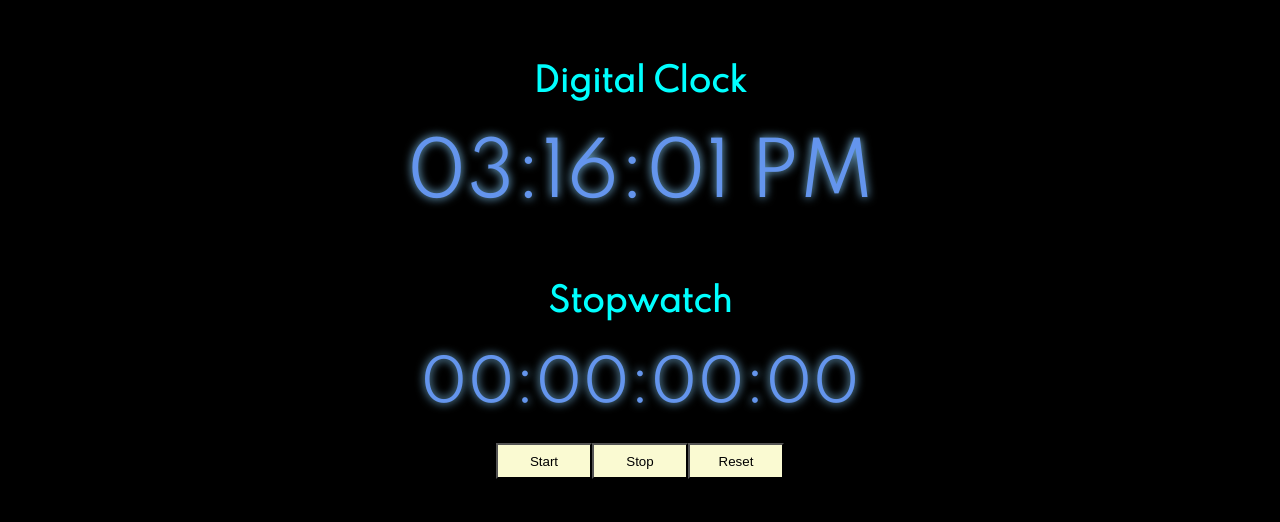
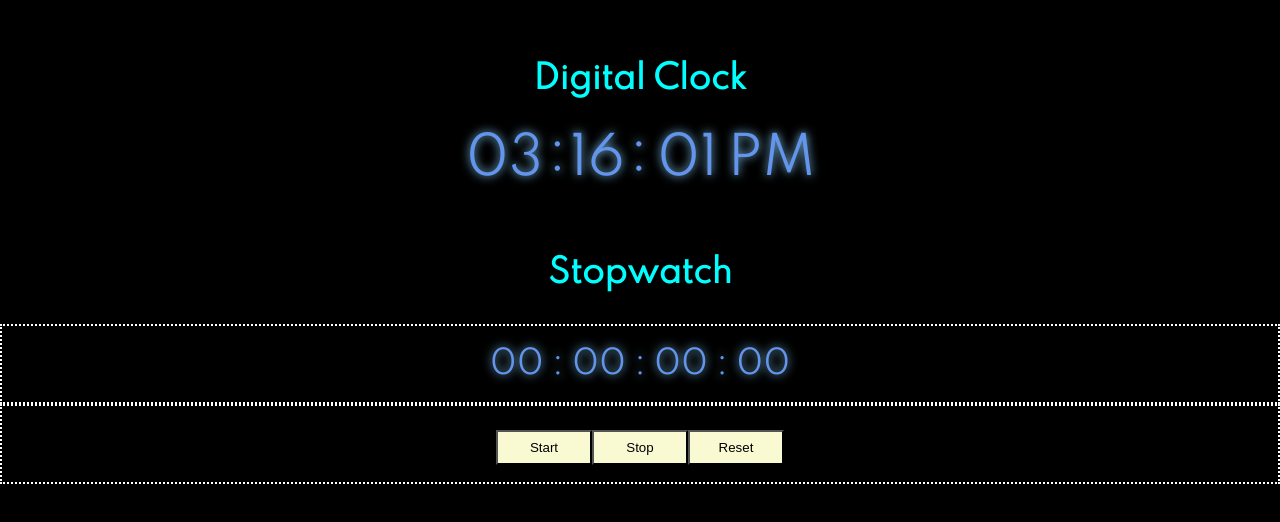
Before and after one commit to okhouja/Digital_Clock, a website: page src/index.html in a window 1280 px wide. Shown: the part 128-650 px from the top of the page. Drawn offline with nearby package versions, Linux system fonts and the light colour scheme; files that its build step writes are made by us from their sources.

Commit message:
stop watch

```diff
--- a/src/index.html
+++ b/src/index.html
@@ -9,10 +9,20 @@
   <body>
     <div class="wrapper">
       <h1>Digital Clock</h1>
-      <div id="MyClockDisplay" class="clock" onload="clock()"></div>
+      <div class="clock">
+        <p id="hourClockDisplay" class="hr" onload="clock()"></p>
+        <p class="dobule1">:</p>
+
+        <p id="minClockDisplay" class="min" onload="clock()"></p>
+        <p class="dobule2">:</p>
+
+        <p id="secClockDisplay" class="sec" onload="clock()"></p>
+        <p id="merClockDisplay" onload="clock()"></p>
+      </div>
+
       <div class="stop-watch-div"></div>
       <h2>Stopwatch</h2>
-      <div id="stopwatch">00:00:00:00</div>
+      <div id="stopwatch">00 : 00 : 00 : 00</div>
       <ul id="buttons">
         <li><button class="start" onclick="startTimer()">Start</button></li>
         <li><button class="stop" onclick="stopTimer()">Stop</button></li>
--- a/src/scripts/index.js
+++ b/src/scripts/index.js
@@ -18,9 +18,18 @@ function clock() {
   m = m < 10 ? "0" + m : m;
   s = s < 10 ? "0" + s : s;
 
-  let time = h + ":" + m + ":" + s + " " + meridian;
-  document.getElementById("MyClockDisplay").innerText = time;
-  document.getElementById("MyClockDisplay").textContent = time;
+  let hour = h;
+  let min = m;
+  let sec = s;
+  let mer = meridian;
+  document.getElementById("hourClockDisplay").innerText = hour;
+  document.getElementById("hourClockDisplay").textContent = hour;
+  document.getElementById("minClockDisplay").innerText = min;
+  document.getElementById("minClockDisplay").textContent = min;
+  document.getElementById("secClockDisplay").innerText = sec;
+  document.getElementById("secClockDisplay").textContent = sec;
+  document.getElementById("merClockDisplay").innerText = mer;
+  document.getElementById("merClockDisplay").textContent = mer;
 
   setTimeout(clock, 1000);
 }
@@ -41,27 +50,12 @@ let stoptime = true;
 function startTimer() {
   if (stoptime == true) {
     stoptime = false;
-    timerMilliSec();
     timerCycle();
   }
 }
 function stopTimer() {
   if (stoptime == false) {
     stoptime = true;
-  }
-}
-function timerMilliSec() {
-  if (stoptime == false) {
-    milSec = parseInt(milSec);
-    milSec = milSec + 1;
-    if (milSec == 99) {
-      sec = sec + 1;
-      milSec = 0;
-    }
-    if (milSec < 10 || milSec == 0) {
-      milSec = "0" + milSec;
-    }
-    setTimeout("timerMilliSec()", 100);
   }
 }
 
@@ -71,8 +65,11 @@ function timerCycle() {
     sec = parseInt(sec);
     min = parseInt(min);
     hr = parseInt(hr);
-    sec = sec + 1;
-
+    milSec = milSec + 1;
+    if (milSec == 99) {
+      sec = sec + 1;
+      milSec = 0;
+    }
     if (sec == 60) {
       min = min + 1;
       sec = 0;
@@ -83,7 +80,7 @@ function timerCycle() {
       sec = 0;
       milSec = 0;
     }
-    if (milSec < 10 || sec == 0) {
+    if (milSec < 10) {
       milSec = "0" + milSec;
     }
     if (sec < 10 || sec == 0) {
@@ -96,9 +93,9 @@ function timerCycle() {
       hr = "0" + hr;
     }
 
-    timer.innerHTML = hr + ":" + min + ":" + sec + ":" + milSec;
+    timer.innerHTML = hr + " : " + min + " : " + sec + " : " + milSec;
 
-    setTimeout("timerCycle()", 1000);
+    setTimeout("timerCycle()", 10);
   }
 }
 
--- a/src/scss/abstracts/_variables.scss
+++ b/src/scss/abstracts/_variables.scss
@@ -18,14 +18,42 @@ body {
 .clock {
   display: flex;
   justify-content: center;
-  align-content: center;
-  align-items: center;
-  overflow-wrap: none;
-  flex-wrap: nowrap;
-  text-align: center;
-  font-size: 450%;
+  // align-content: center;
+  // align-items: center;
+  // width: 100%;
+  // height: 5rem;
+  font-size: 3.2rem;
+  // border: 2px red dotted;
+  // letter-spacing: 5px;
+
   text-shadow: 0px 0px 10px lightskyblue;
 }
+.hr,
+.min,
+.sec {
+  display: flex;
+  justify-content: space-around;
+  width: 5rem;
+
+  // padding-top: 10px;
+}
+.dobule1,
+.dobule2 {
+  display: flex;
+  justify-content: center;
+  align-items: center;
+  align-content: center;
+  padding-top: 10px;
+  width: 10px;
+  height: 40px;
+}
+.dobule1 {
+  padding-left: 13px;
+}
+.dobule2 {
+  padding-right: 7px;
+}
+
 h1,
 h2 {
   display: flex;
@@ -37,23 +65,38 @@ h2 {
   color: aqua;
 }
 .wrapper {
-  margin: auto;
+  // margin: auto;
+  display: flex;
+  flex-direction: column;
 }
 
 .stop-watch-div {
   padding-top: 4rem;
 }
+// #buttons {
+//   margin: auto;
+//   display: flex;
+//   justify-content: center;
+//   align-content: flex-start;
+//   align-items: center;
+//   width: 60%;
+//   height: 5rem;
+//   list-style: none;
+//   font-size: 2rem;
+//   text-shadow: 0px 0px 10px lightskyblue;
+// }
 #buttons,
 #stopwatch {
-  margin: auto;
   display: flex;
   justify-content: center;
+  // padding-left: 44rem;
   align-content: center;
   align-items: center;
-  width: 20rem;
-  height: 4rem;
+  width: 100%;
+  height: 5rem;
   list-style: none;
-  font-size: 350%;
+  font-size: 2rem;
+  border: 2px white dotted;
   text-shadow: 0px 0px 10px lightskyblue;
 }
 
```
